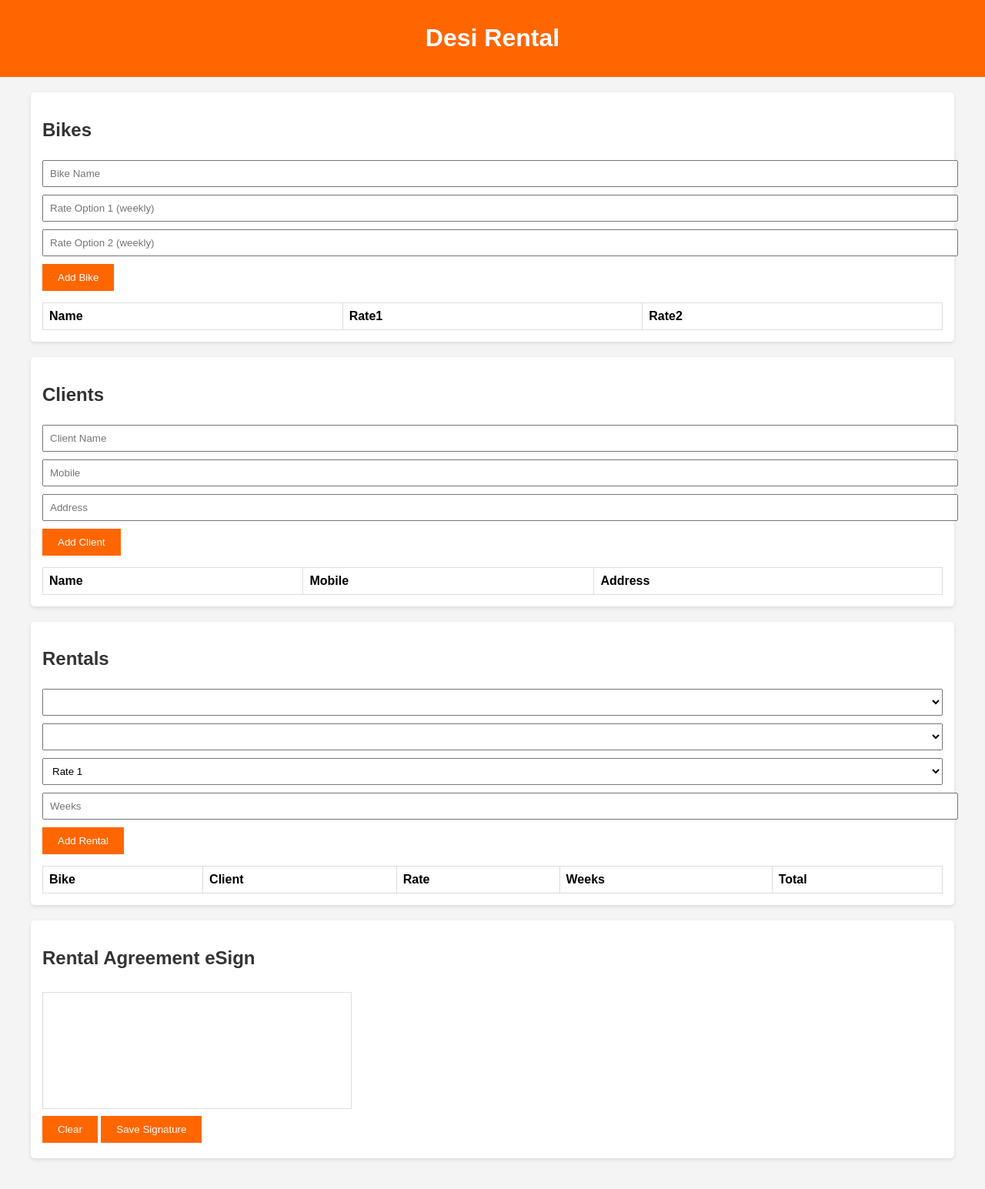
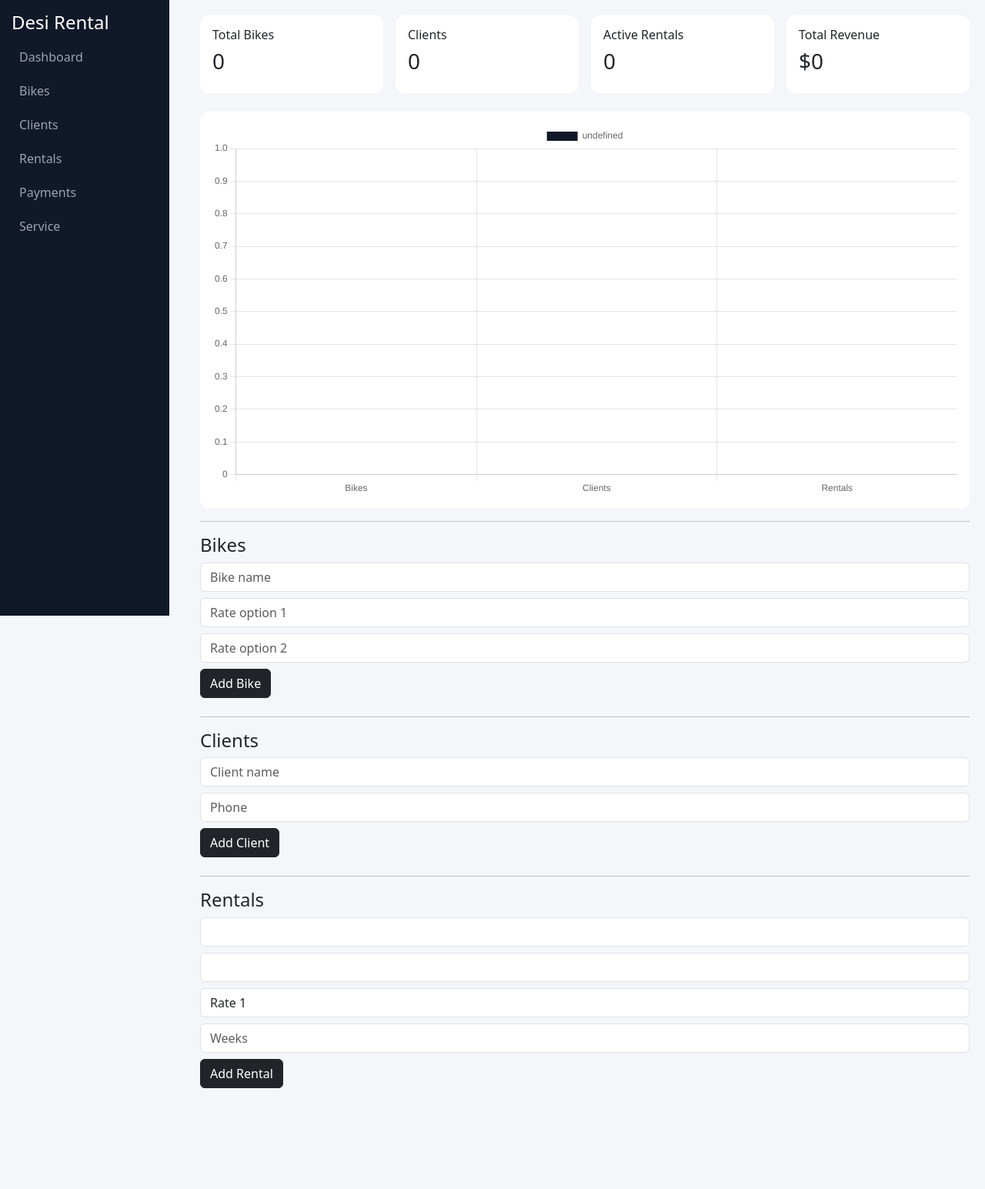
Before and after one commit to davinderduddi01/desi-rental, a plain HTML site: page index.html in a window 1280 px wide. Shown: the whole page at 77% size. After the commit the page ends 1442 px from the top, so only its background shows below. Drawn offline with nearby package versions, Linux system fonts and the light colour scheme.

Commit message:
Refactor index.html for dashboard and sidebar layout
Updated the HTML structure to include a sidebar and dashboard for better navigation and data visualization. Integrated Bootstrap for styling and Chart.js for dynamic charts.

```diff
--- a/index.html
+++ b/index.html
@@ -2,180 +2,180 @@
 <html lang="en">
 <head>
 <meta charset="UTF-8">
-<meta name="viewport" content="width=device-width, initial-scale=1.0">
-<title>Desi Rental</title>
+<title>Desi Rental – Dashboard</title>
+<meta name="viewport" content="width=device-width, initial-scale=1">
+<link href="https://cdn.jsdelivr.net/npm/bootstrap@5.3.2/dist/css/bootstrap.min.css" rel="stylesheet">
+<script src="https://cdn.jsdelivr.net/npm/chart.js"></script>
 <style>
-body { font-family: Arial, sans-serif; margin: 0; padding: 0; background:#f4f4f4; }
-header { background:#ff6600; color:#fff; padding:10px; text-align:center; }
-.container { padding:20px; max-width:1200px; margin:auto; }
-h2 { color:#333; }
-input, select, textarea { padding:8px; margin:5px 0; width:100%; }
-button { padding:10px 20px; background:#ff6600; color:#fff; border:none; cursor:pointer; margin:5px 0; }
-section { background:#fff; padding:15px; margin-bottom:20px; border-radius:5px; box-shadow:0 2px 5px rgba(0,0,0,0.1); }
-table { width:100%; border-collapse: collapse; margin-top:10px; }
-th, td { border:1px solid #ddd; padding:8px; text-align:left; }
-canvas { border:1px solid #ddd; margin-top:10px; }
+body { background:#f5f6fa; }
+.sidebar {
+  height:100vh;
+  background:#111827;
+  color:#fff;
+  position:fixed;
+  width:220px;
+  padding:15px;
+}
+.sidebar h4 { color:#fff; }
+.sidebar a {
+  color:#9ca3af;
+  display:block;
+  padding:10px;
+  text-decoration:none;
+  border-radius:6px;
+}
+.sidebar a:hover { background:#1f2937; color:#fff; }
+.main {
+  margin-left:240px;
+  padding:20px;
+}
+.card { border:none; border-radius:12px; }
 </style>
 </head>
+
 <body>
-<header>
-<h1>Desi Rental</h1>
-</header>
-<div class="container">
 
-<!-- Bikes Section -->
-<section>
-<h2>Bikes</h2>
-<input type="text" id="bikeName" placeholder="Bike Name">
-<input type="number" id="rate1" placeholder="Rate Option 1 (weekly)">
-<input type="number" id="rate2" placeholder="Rate Option 2 (weekly)">
-<button onclick="addBike()">Add Bike</button>
-<table id="bikesTable">
-<tr><th>Name</th><th>Rate1</th><th>Rate2</th></tr>
-</table>
+<div class="sidebar">
+  <h4>Desi Rental</h4>
+  <a href="#dashboard">Dashboard</a>
+  <a href="#bikes">Bikes</a>
+  <a href="#clients">Clients</a>
+  <a href="#rentals">Rentals</a>
+  <a href="#payments">Payments</a>
+  <a href="#service">Service</a>
+</div>
+
+<div class="main">
+
+<!-- DASHBOARD -->
+<section id="dashboard">
+<div class="row g-3">
+  <div class="col-md-3">
+    <div class="card p-3">
+      <h6>Total Bikes</h6>
+      <h3 id="bikeCount">0</h3>
+    </div>
+  </div>
+  <div class="col-md-3">
+    <div class="card p-3">
+      <h6>Clients</h6>
+      <h3 id="clientCount">0</h3>
+    </div>
+  </div>
+  <div class="col-md-3">
+    <div class="card p-3">
+      <h6>Active Rentals</h6>
+      <h3 id="rentalCount">0</h3>
+    </div>
+  </div>
+  <div class="col-md-3">
+    <div class="card p-3">
+      <h6>Total Revenue</h6>
+      <h3>$<span id="revenue">0</span></h3>
+    </div>
+  </div>
+</div>
+
+<div class="card mt-4 p-3">
+<canvas id="chart"></canvas>
+</div>
 </section>
 
-<!-- Clients Section -->
-<section>
-<h2>Clients</h2>
-<input type="text" id="clientName" placeholder="Client Name">
-<input type="text" id="clientPhone" placeholder="Mobile">
-<input type="text" id="clientAddress" placeholder="Address">
-<button onclick="addClient()">Add Client</button>
-<table id="clientsTable">
-<tr><th>Name</th><th>Mobile</th><th>Address</th></tr>
-</table>
+<hr>
+
+<!-- BIKES -->
+<section id="bikes">
+<h4>Bikes</h4>
+<input class="form-control mb-2" id="bikeName" placeholder="Bike name">
+<input class="form-control mb-2" id="rate1" placeholder="Rate option 1">
+<input class="form-control mb-2" id="rate2" placeholder="Rate option 2">
+<button class="btn btn-dark" onclick="addBike()">Add Bike</button>
+<ul class="list-group mt-2" id="bikeList"></ul>
 </section>
 
-<!-- Rentals Section -->
-<section>
-<h2>Rentals</h2>
-<select id="rentalBike"></select>
-<select id="rentalClient"></select>
-<select id="rentalRate"><option value="1">Rate 1</option><option value="2">Rate 2</option></select>
-<input type="number" id="weeks" placeholder="Weeks">
-<button onclick="addRental()">Add Rental</button>
-<table id="rentalsTable">
-<tr><th>Bike</th><th>Client</th><th>Rate</th><th>Weeks</th><th>Total</th></tr>
-</table>
+<hr>
+
+<!-- CLIENTS -->
+<section id="clients">
+<h4>Clients</h4>
+<input class="form-control mb-2" id="clientName" placeholder="Client name">
+<input class="form-control mb-2" id="clientPhone" placeholder="Phone">
+<button class="btn btn-dark" onclick="addClient()">Add Client</button>
+<ul class="list-group mt-2" id="clientList"></ul>
 </section>
 
-<!-- eSign Section -->
-<section>
-<h2>Rental Agreement eSign</h2>
-<canvas id="signCanvas" width="400" height="150"></canvas><br>
-<button onclick="clearSign()">Clear</button>
-<button onclick="saveSign()">Save Signature</button>
-<img id="savedSign" style="margin-top:10px;">
+<hr>
+
+<!-- RENTALS -->
+<section id="rentals">
+<h4>Rentals</h4>
+<select class="form-control mb-2" id="rentBike"></select>
+<select class="form-control mb-2" id="rentClient"></select>
+<select class="form-control mb-2" id="rentRate">
+  <option value="1">Rate 1</option>
+  <option value="2">Rate 2</option>
+</select>
+<input class="form-control mb-2" id="weeks" placeholder="Weeks">
+<button class="btn btn-dark" onclick="addRental()">Add Rental</button>
+<ul class="list-group mt-2" id="rentalList"></ul>
 </section>
 
 </div>
 
 <script>
-// Data arrays
-let bikes = [];
-let clients = [];
-let rentals = [];
+let bikes=[], clients=[], rentals=[];
 
-// Bikes
 function addBike(){
-    const name = document.getElementById('bikeName').value;
-    const rate1 = Number(document.getElementById('rate1').value);
-    const rate2 = Number(document.getElementById('rate2').value);
-    if(!name) return alert("Enter bike name");
-    bikes.push({name, rate1, rate2});
-    renderBikes();
-}
-function renderBikes(){
-    const table = document.getElementById('bikesTable');
-    table.innerHTML="<tr><th>Name</th><th>Rate1</th><th>Rate2</th></tr>";
-    const select = document.getElementById('rentalBike');
-    select.innerHTML="";
-    bikes.forEach((b,i)=>{
-        const row = table.insertRow();
-        row.insertCell(0).innerText=b.name;
-        row.insertCell(1).innerText=b.rate1;
-        row.insertCell(2).innerText=b.rate2;
-        const opt = document.createElement('option');
-        opt.value=i; opt.text=b.name;
-        select.add(opt);
-    });
+  bikes.push({
+    name:bikeName.value,
+    r1:+rate1.value,
+    r2:+rate2.value
+  });
+  bikeName.value=rate1.value=rate2.value="";
+  render();
 }
 
-// Clients
 function addClient(){
-    const name = document.getElementById('clientName').value;
-    const phone = document.getElementById('clientPhone').value;
-    const address = document.getElementById('clientAddress').value;
-    if(!name) return alert("Enter client name");
-    clients.push({name, phone, address});
-    renderClients();
-}
-function renderClients(){
-    const table = document.getElementById('clientsTable');
-    table.innerHTML="<tr><th>Name</th><th>Mobile</th><th>Address</th></tr>";
-    const select = document.getElementById('rentalClient');
-    select.innerHTML="";
-    clients.forEach((c,i)=>{
-        const row = table.insertRow();
-        row.insertCell(0).innerText=c.name;
-        row.insertCell(1).innerText=c.phone;
-        row.insertCell(2).innerText=c.address;
-        const opt = document.createElement('option');
-        opt.value=i; opt.text=c.name;
-        select.add(opt);
-    });
+  clients.push({name:clientName.value, phone:clientPhone.value});
+  clientName.value=clientPhone.value="";
+  render();
 }
 
-// Rentals
 function addRental(){
-    const bike = bikes[document.getElementById('rentalBike').value];
-    const client = clients[document.getElementById('rentalClient').value];
-    const rateOpt = document.getElementById('rentalRate').value;
-    const weeks = Number(document.getElementById('weeks').value);
-    if(!bike||!client||!weeks) return alert("Complete all fields");
-    const rate = rateOpt==1?bike.rate1:bike.rate2;
-    const total = rate*weeks;
-    rentals.push({bike:bike.name, client:client.name, rate, weeks, total});
-    renderRentals();
-}
-function renderRentals(){
-    const table = document.getElementById('rentalsTable');
-    table.innerHTML="<tr><th>Bike</th><th>Client</th><th>Rate</th><th>Weeks</th><th>Total</th></tr>";
-    rentals.forEach(r=>{
-        const row = table.insertRow();
-        row.insertCell(0).innerText=r.bike;
-        row.insertCell(1).innerText=r.client;
-        row.insertCell(2).innerText=r.rate;
-        row.insertCell(3).innerText=r.weeks;
-        row.insertCell(4).innerText=r.total;
-    });
+  let b=bikes[rentBike.value];
+  let c=clients[rentClient.value];
+  let rate=rentRate.value==1?b.r1:b.r2;
+  let total=rate*weeks.value;
+  rentals.push({bike:b.name, client:c.name, total});
+  weeks.value="";
+  render();
 }
 
-// eSign
-const canvas = document.getElementById('signCanvas');
-const ctx = canvas.getContext('2d');
-let drawing=false;
-canvas.addEventListener('mousedown',()=>drawing=true);
-canvas.addEventListener('mouseup',()=>drawing=false);
-canvas.addEventListener('mousemove',draw);
-function draw(e){
-    if(!drawing) return;
-    const rect=canvas.getBoundingClientRect();
-    ctx.lineWidth=2;
-    ctx.lineCap="round";
-    ctx.strokeStyle="black";
-    ctx.lineTo(e.clientX-rect.left, e.clientY-rect.top);
-    ctx.stroke();
-    ctx.beginPath();
-    ctx.moveTo(e.clientX-rect.left, e.clientY-rect.top);
+function render(){
+  bikeList.innerHTML=bikes.map(b=>`<li class="list-group-item">${b.name}</li>`).join("");
+  clientList.innerHTML=clients.map(c=>`<li class="list-group-item">${c.name}</li>`).join("");
+  rentalList.innerHTML=rentals.map(r=>`<li class="list-group-item">${r.bike} → ${r.client} : $${r.total}</li>`).join("");
+
+  rentBike.innerHTML=bikes.map((b,i)=>`<option value="${i}">${b.name}</option>`).join("");
+  rentClient.innerHTML=clients.map((c,i)=>`<option value="${i}">${c.name}</option>`).join("");
+
+  bikeCount.innerText=bikes.length;
+  clientCount.innerText=clients.length;
+  rentalCount.innerText=rentals.length;
+  revenue.innerText=rentals.reduce((s,r)=>s+r.total,0);
+
+  chart.data.datasets[0].data=[bikes.length,clients.length,rentals.length];
+  chart.update();
 }
-function clearSign(){ctx.clearRect(0,0,canvas.width,canvas.height);}
-function saveSign(){
-    const img=document.getElementById('savedSign');
-    img.src=canvas.toDataURL();
-    alert("Signature saved!");
-}
+
+const chart=new Chart(document.getElementById("chart"),{
+  type:"bar",
+  data:{
+    labels:["Bikes","Clients","Rentals"],
+    datasets:[{data:[0,0,0], backgroundColor:"#111827"}]
+  }
+});
 </script>
+
 </body>
 </html>
```
